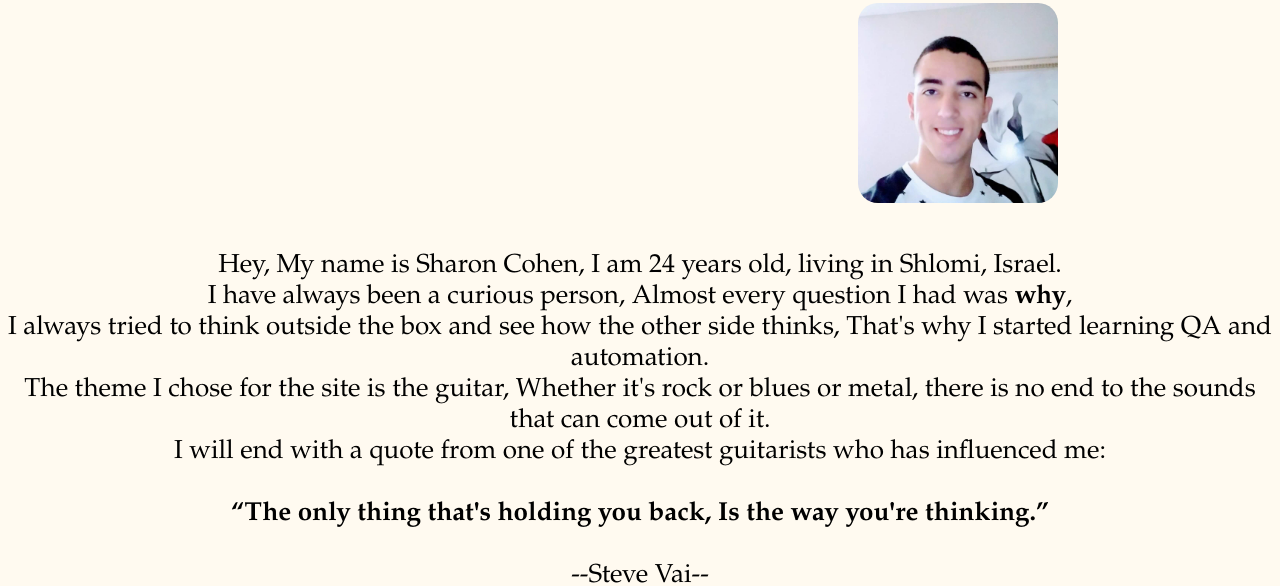
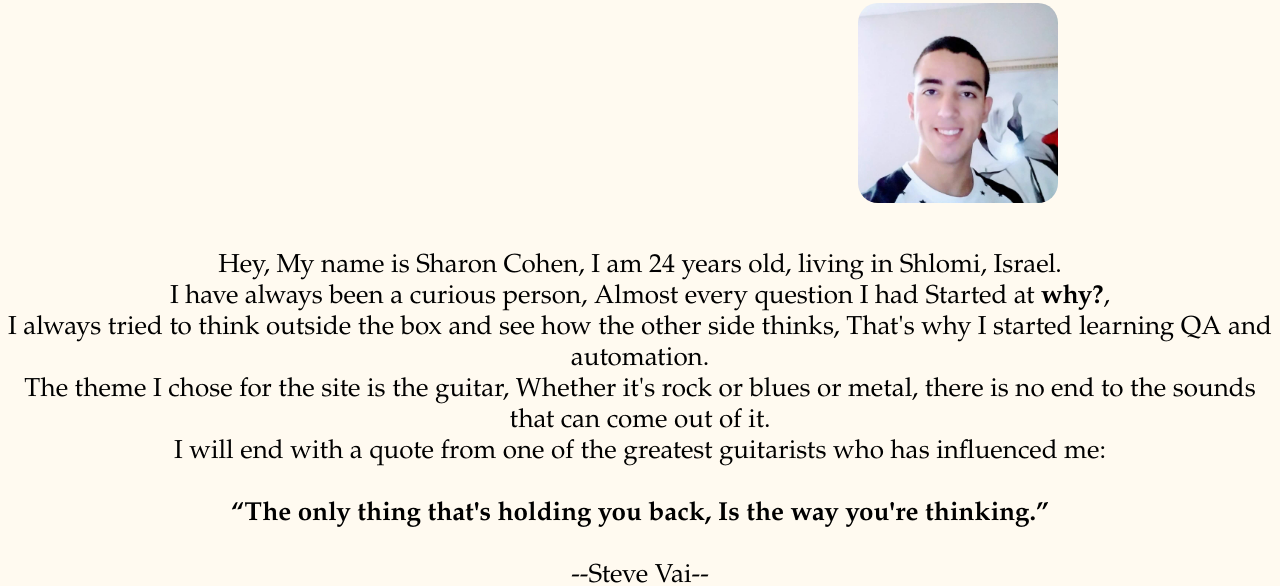
Before and after one commit to sharoncohen7/myWeb, a plain HTML site: page index.html in a window 1280 px wide. Shown: the part 214-800 px from the top of the page. Drawn offline with Linux system fonts and the light colour scheme.

Commit message:
Update index.html

```diff
--- a/index.html
+++ b/index.html
@@ -86,7 +86,7 @@
     <br />
     <br />
     <p class="me">Hey, My name is Sharon Cohen, I am 24 years old, living in Shlomi, Israel.<br />
-     I have always been a curious person, Almost every question I had was <span><b>why</b></span>,<br /> I always tried to think outside the box and see how the other side thinks, That's why I started learning QA and automation.<br />
+     I have always been a curious person, Almost every question I had Started at  <span><b>why?</b></span>,<br /> I always tried to think outside the box and see how the other side thinks, That's why I started learning QA and automation.<br />
      The theme I chose for the site is the guitar, Whether it's rock or blues or metal, there is no end to the sounds that can come out of it.
     <br />
 	I will end with a quote from one of the greatest guitarists who has influenced me:<br /><br />
```
